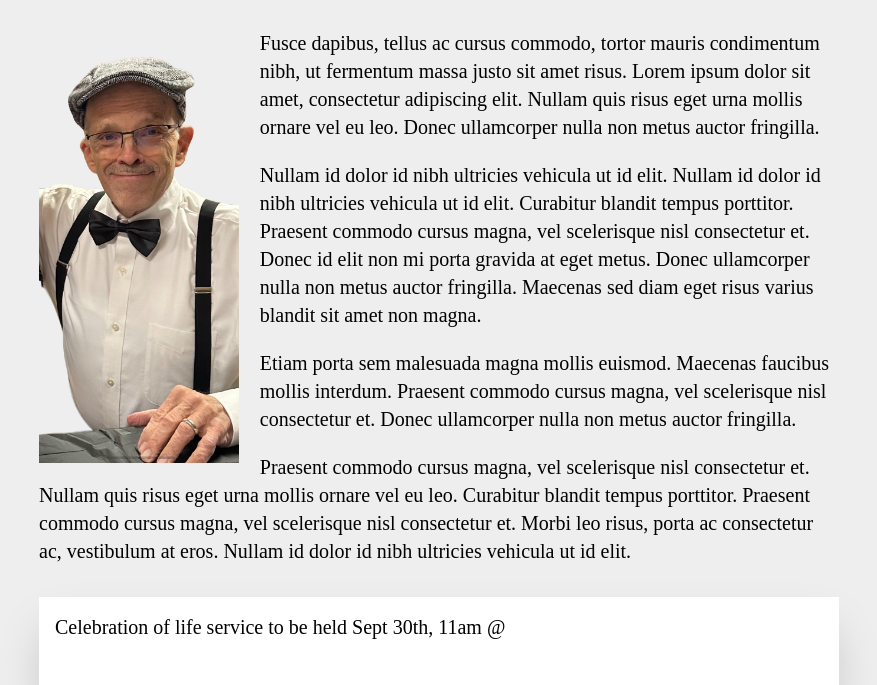
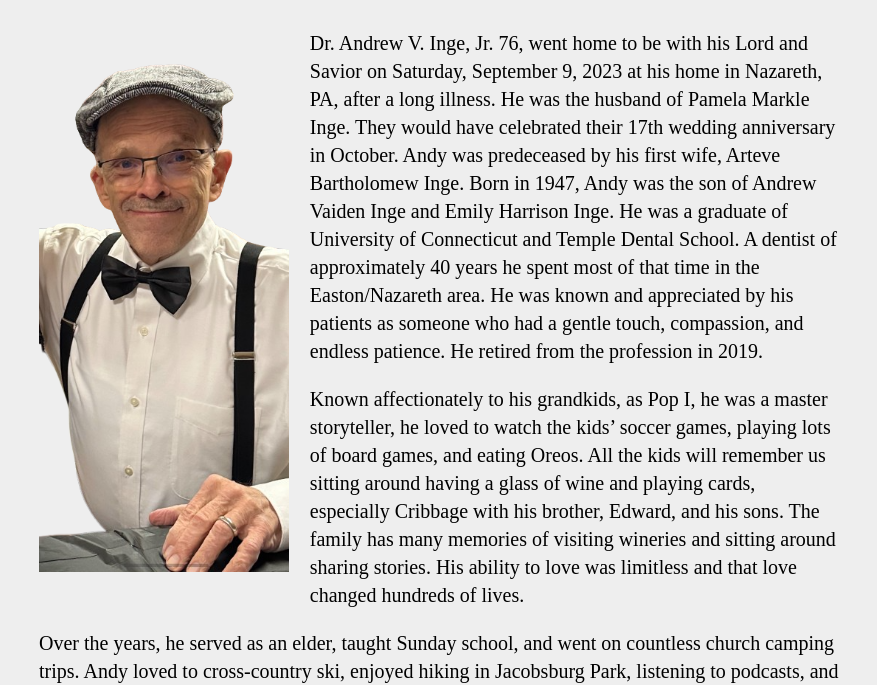
Before and after one commit to pingevt/andrewinge, a plain HTML site: page index.html in a window 1280 px wide. Shown: the part 117-802 px from the top of the page, without its empty margins (201-1078 px from the left). Drawn offline with Linux system fonts and the light colour scheme.

Commit message:
Add in actual text

```diff
--- a/assets/style.css
+++ b/assets/style.css
@@ -11,7 +11,7 @@ div {
 }
 
 img.portrait {
-  max-width: 200px;
+  max-width: 250px;
   float: left;
   margin: 0 1.3rem 1rem 0;
 }
@@ -19,7 +19,8 @@ img.portrait {
 main {
   margin: 1rem auto 0;
   max-width: 800px;
-  width: 90%
+  width: 90%;
+  padding-bottom: 3rem;
 }
 
 h1, h2 {
@@ -35,12 +36,20 @@ p:first-of-type {
   margin-top: 0;
 }
 
+a {
+  color: #050;
+}
+
 .box {
   clear: both;
   box-shadow: 0 25px 50px -12px rgba(0, 0, 0, .25);
   width: 100%;
-  min-height: 100px;
+  /* min-height: 100px; */
   background: #ffffff;
   padding: 1rem;
   margin: 2rem 0 0;
 }
+
+.box p:last-of-type {
+  margin-bottom: 0;
+}
--- a/index.html
+++ b/index.html
@@ -22,24 +22,19 @@
     <h1>Andrew V. Inge, Jr.</h1>
     <h2>1947 — 2023</h2>
     <img src="./assets/pops.png" alt="Portrait of Andrew V. Inge, Jr" class="portrait">
-    <p>Fusce dapibus, tellus ac cursus commodo, tortor mauris condimentum nibh, ut fermentum massa justo sit amet risus. Lorem
-    ipsum dolor sit amet, consectetur adipiscing elit. Nullam quis risus eget urna mollis ornare vel eu leo. Donec
-    ullamcorper nulla non metus auctor fringilla.</p>
+    <p>Dr. Andrew V. Inge, Jr. 76, went home to be with his Lord and Savior on Saturday, September 9, 2023 at his home in Nazareth, PA, after a long illness. He was the husband of Pamela Markle Inge. They would have celebrated their 17th wedding anniversary in October. Andy was predeceased by his first wife, Arteve Bartholomew Inge. Born in 1947, Andy was the son of Andrew Vaiden Inge and Emily Harrison Inge. He was a graduate of University of Connecticut and Temple Dental School. A dentist of approximately 40 years he spent most of that time in the Easton/Nazareth area. He was known and appreciated by his patients as someone who had a gentle touch, compassion, and endless patience. He retired from the profession in 2019.</p>
+    <p>Known affectionately to his grandkids, as Pop I, he was a master storyteller, he loved to watch the kids’ soccer games, playing lots of board games, and eating Oreos. All the kids will remember us sitting around having a glass of wine and playing cards, especially Cribbage with his brother, Edward, and his sons. The family has many memories of visiting wineries and sitting around sharing stories. His ability to love was limitless and that love changed hundreds of lives.</p>
 
-    <p>Nullam id dolor id nibh ultricies vehicula ut id elit. Nullam id dolor id nibh ultricies vehicula ut id elit. Curabitur
-    blandit tempus porttitor. Praesent commodo cursus magna, vel scelerisque nisl consectetur et. Donec id elit non mi porta
-    gravida at eget metus. Donec ullamcorper nulla non metus auctor fringilla. Maecenas sed diam eget risus varius blandit
-    sit amet non magna.</p>
+    <p>Over the years, he served as an elder, taught Sunday school, and went on countless church camping trips. Andy loved to cross-country ski, enjoyed hiking in Jacobsburg Park, listening to podcasts, and one of his most cherished vacations was going to Norfolk, VA to visit his brother, Edward, and spend time on the water on Edward’s sailboat.</p>
 
-    <p>Etiam porta sem malesuada magna mollis euismod. Maecenas faucibus mollis interdum. Praesent commodo cursus magna, vel
-    scelerisque nisl consectetur et. Donec ullamcorper nulla non metus auctor fringilla.</p>
+    <p>Survivors include: His wife Pam, daughter Sara, son Stephen (Carrie) and children Vaiden and Lila, son Peter, son Brandon, and son Adam (Jennifer) and children Matthew, Kyra, Jackson, and Cameron. Countless family throughout the Southern states were an active part of Andy’s life.</p>
 
-    <p>Praesent commodo cursus magna, vel scelerisque nisl consectetur et. Nullam quis risus eget urna mollis ornare vel eu
-    leo. Curabitur blandit tempus porttitor. Praesent commodo cursus magna, vel scelerisque nisl consectetur et. Morbi leo
-    risus, porta ac consectetur ac, vestibulum at eros. Nullam id dolor id nibh ultricies vehicula ut id elit.</p>
+    <p>Throughout this past year Andy had battled with mysterious pulmonary infections that could not be diagnosed correctly. Finally, in May, 2023 he was diagnosed with a rare fungal infection, Histoplasmosis. As we made this journey in discovering this infection we were the center of many discussions with healthcare providers wanting to learn about this rare infection. Our hope is that continued research will start educating the public about fungal infections. In lieu of flowers, the family would appreciate a donation to <a target="_blank" href="https://fungalinfectiontrust.org">fungalinfectiontrust.org</a>.</p>
+
+    <p>We especially want to thank St Luke’s Pulmonology and St Luke’s Infectious Disease for their dedication, compassion, and tireless effort during this process.</p>
 
     <div class="box">
-      <p>Celebration of life service to be held Sept 30th, 11am @</p>
+      <p>A Celebration of Life service will be held on September 30, 2023, at Hope Lutheran Church in Tatamy, PA from 11:00-3:00 pm with a private burial in Norfolk, VA.</p>
     </div>
   </main>
 
```
